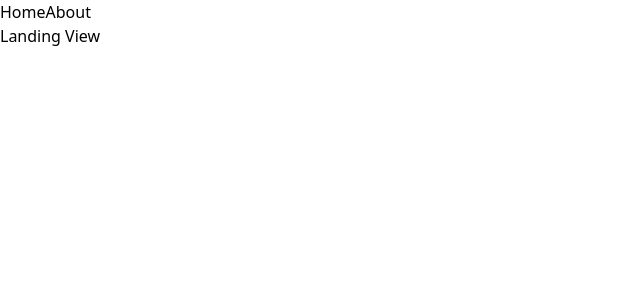
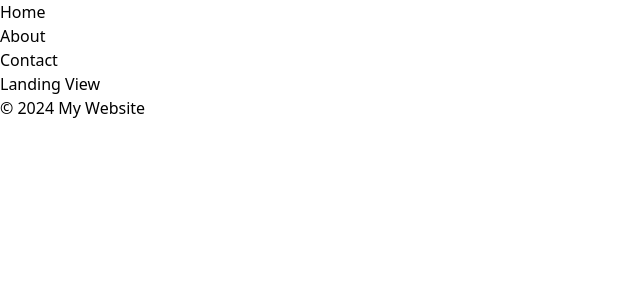
Before and after one commit to ColinEspinas/nest-vue-todo, a Vue app in the folder apps/web/: page / in a window 1280 px wide. Shown: the top 300 px of the page, without its empty margins (0-640 px from the left). Built offline with nearby package versions, Linux system fonts and the light colour scheme; no server answers.

Commit message:
feat: added layout support

```diff
--- a/apps/web/src/App.vue
+++ b/apps/web/src/App.vue
@@ -1,16 +1,7 @@
 <script setup lang="ts">
-import { RouterLink, RouterView } from 'vue-router';
+import { RouterView } from 'vue-router';
 </script>
 
 <template>
-  <header>
-    <div class="wrapper">
-      <nav>
-        <RouterLink to="/">Home</RouterLink>
-        <RouterLink to="/about">About</RouterLink>
-      </nav>
-    </div>
-  </header>
-
   <RouterView />
 </template>
--- /dev/null
+++ b/apps/web/src/layouts/default-layout.vue
@@ -0,0 +1,17 @@
+<template>
+  <header>
+    <nav>
+      <ul>
+        <li><RouterLink to="/">Home</RouterLink></li>
+        <li><RouterLink to="/about">About</RouterLink></li>
+        <li><RouterLink to="/contact">Contact</RouterLink></li>
+      </ul>
+    </nav>
+  </header>
+  <main>
+    <RouterView />
+  </main>
+  <footer>
+    <p>&copy; 2024 My Website</p>
+  </footer>
+</template>
--- a/apps/web/src/router/index.ts
+++ b/apps/web/src/router/index.ts
@@ -3,6 +3,10 @@ import { createRouter, createWebHistory } from 'vue-router';
 const router = createRouter({
   history: createWebHistory(import.meta.env.BASE_URL),
   routes: [
+    {
+      path: '/',
+      component: () => import('../layouts/default-layout.vue'),
+      children: [
         {
           path: '/',
           name: 'home',
@@ -25,6 +29,8 @@ const router = createRouter({
           meta: { requiresAuth: true },
         },
       ],
+    },
+  ],
 });
 
 export default router;
```
Lines whose indentation alone changed are shown as unchanged.
